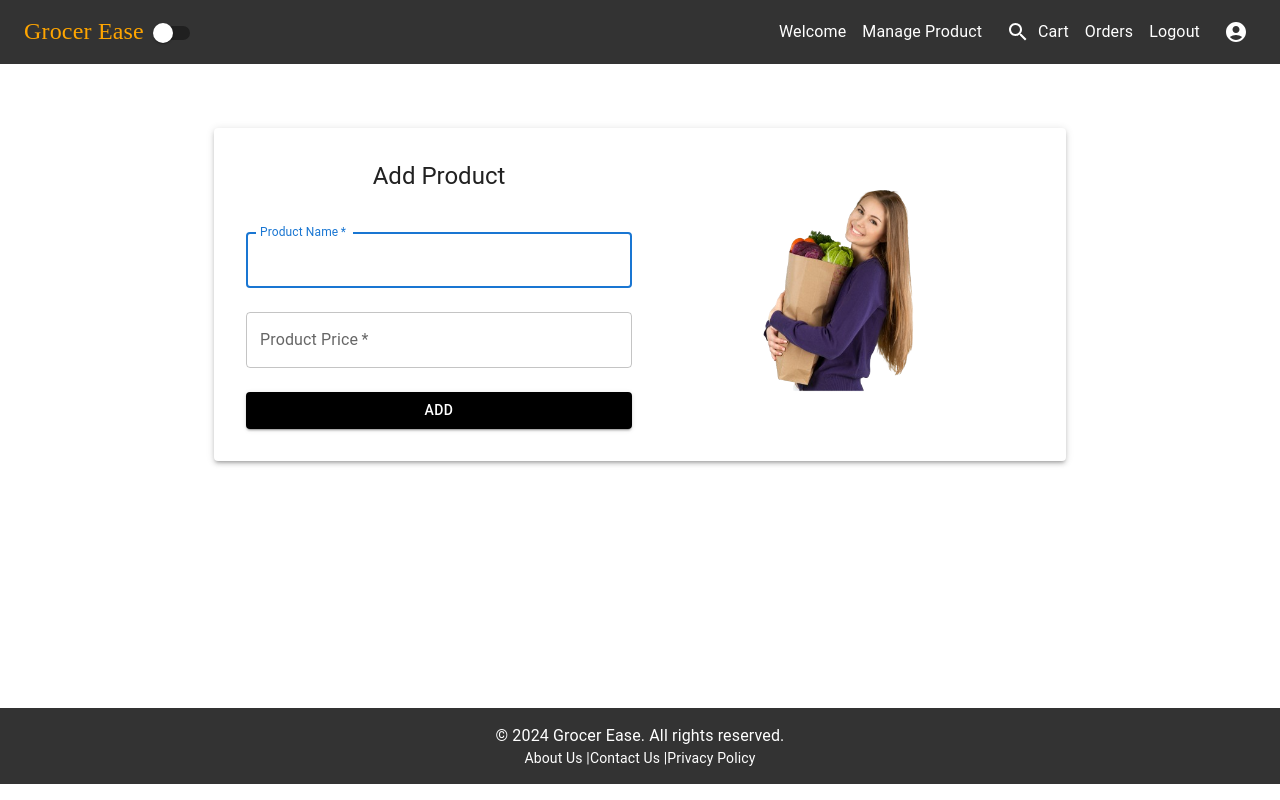
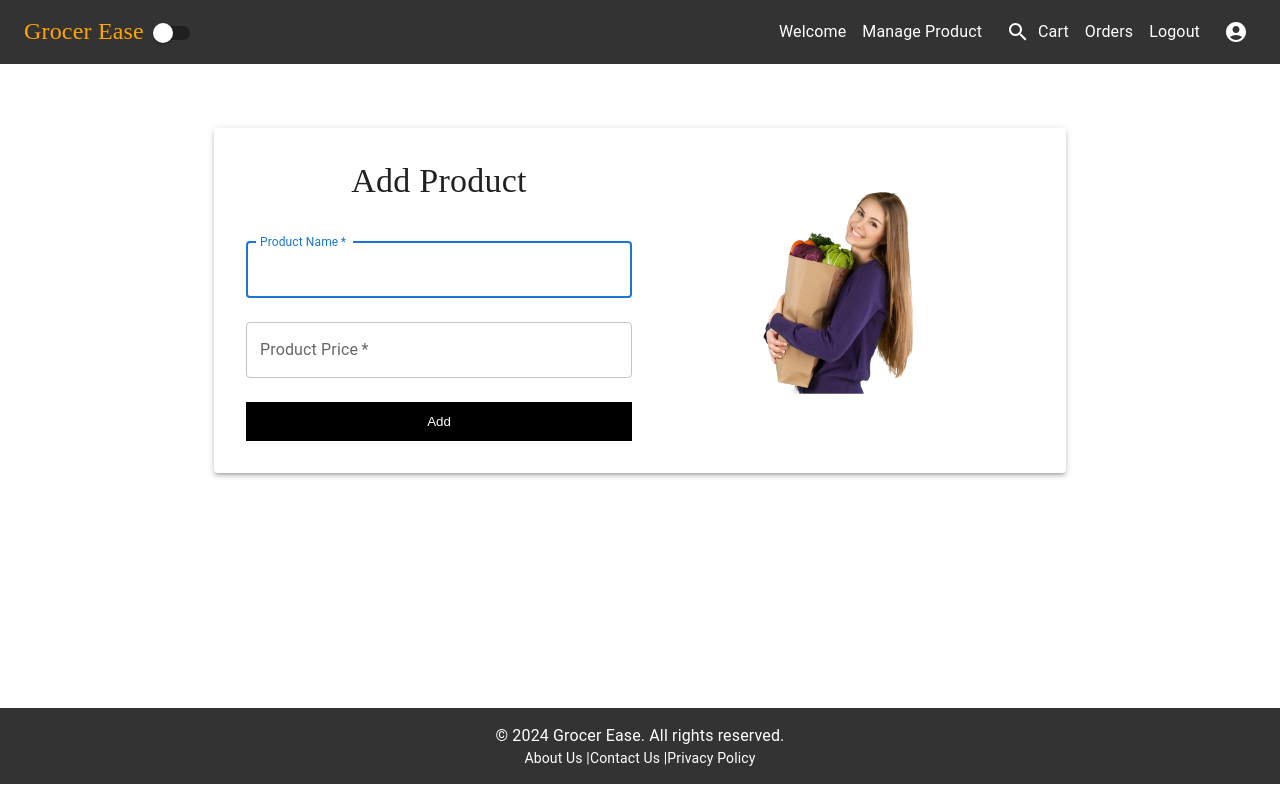
Before and after one commit to melbin726/Grocerease, a React (Create React App) app: page /ManageProducts in a window 1280 px wide. Built offline with nearby package versions, Linux system fonts and the light colour scheme.

Commit message:
Fix ESLint errors and warnings

```diff
--- a/src/Pages/Home.js
+++ b/src/Pages/Home.js
@@ -5,6 +5,7 @@ import Header from '../Components/Header';
     import ProductDetails from '../Components/ProductDetails';
     import { Visibility } from '@mui/icons-material';
     import Footer from '../Components/footer';
+    import ShoppingCartIcon from '@mui/icons-material/ShoppingCart';
 
     const GroceryItemList = () => {
         const [items, setItems] = useState([]);
--- a/src/Pages/Login.js
+++ b/src/Pages/Login.js
@@ -5,6 +5,8 @@ import { useNavigate } from 'react-router-dom';
 import { TextField, Button, Container, Typography, Box, InputAdornment, IconButton, Grid, Paper } from '@mui/material';
 import { Visibility, VisibilityOff } from '@mui/icons-material';
 import axios from 'axios';
+import { styled } from '@mui/system';
+
 
 const Login = () => {
     const [username, setUsername] = useState('');
@@ -13,6 +15,13 @@ const Login = () => {
     const [error, setError] = useState('');
     const navigate = useNavigate();
 
+    const AnimatedImage = styled('div')({
+        transition: 'transform 0.3s ease-in-out',
+        '&:hover': {
+          transform: 'scale(1.1)',
+        },
+      });
+
     const CreateButtonClick = () => {
         navigate('/Register');
     };
@@ -20,6 +29,13 @@ const Login = () => {
     const handleSubmit = async (e) => {
         e.preventDefault();
         setError('');
+
+        const AnimatedTypography = styled(Typography)({
+            transition: 'transform 0.3s ease-in-out',
+            '&:hover': {
+              transform: 'scale(1.1)',
+            },
+          });
 
         try {
             const response = await axios.post('http://localhost:59817/api/Login/Login', {
@@ -157,11 +173,13 @@ const Login = () => {
                         </Box>
                     </Grid>
                     <Grid item xs={12} md={6} sx={{ display: 'flex', justifyContent: 'center', alignItems: 'center' }}>
+                    <AnimatedImage>
                         <img
                             src={`${process.env.PUBLIC_URL}/Black_and_Red_Minimalist_Modern_Registration_Gym_Website_Prototype-removebg-preview.png`}
                             alt="GrocerEase"
                             style={{ maxWidth: '100%', height: 'auto' }}
                         />
+                        </AnimatedImage>
                     </Grid>
                 </Grid>
             </Paper>
--- a/src/Pages/ManageProducts.js
+++ b/src/Pages/ManageProducts.js
@@ -4,12 +4,45 @@ import { TextField, Button, Container, Typography, Box, Paper, Grid } from '@mui
 import axios from 'axios';
 import Header from '../Components/Header';
 import Footer from '../Components/footer';
+import { styled } from '@mui/system';
 
 const ManageProducts = () => {
     const [productName, setProductName] = useState('');
     const [productPrice, setProductPrice] = useState('');
     const [error, setError] = useState('');
     const navigate = useNavigate();
+
+
+    const AnimatedImage = styled('div')({
+        transition: 'transform 0.3s ease-in-out',
+        '&:hover': {
+          transform: 'scale(1.1)',
+        },
+      });
+
+
+
+      const AnimatedTypography = styled(Typography)({
+        transition: 'transform 0.3s ease-in-out',
+        '&:hover': {
+          transform: 'scale(1.1)',
+        },
+      });
+
+      const HoverButton = styled('button')({
+        backgroundColor: 'black',
+        color: 'white',
+        width: '100%',
+        marginTop: '16px',
+        padding: '12px 0',
+        border: 'none',
+        cursor: 'pointer',
+        transition: 'background-color 0.3s ease-in-out',
+        '&:hover': {
+            backgroundColor: 'gray',
+        },
+    });
+
 
     const handleSubmit = async (e) => {
         e.preventDefault();
@@ -60,9 +93,9 @@ const ManageProducts = () => {
                                     alignItems: 'center',
                                 }}
                             >
-                                <Typography component="h1" variant="h5" sx={{ marginBottom: 2 }}>
+                                <AnimatedTypography variant="h4" component="h1" fontFamily={'Marker Felt'} mb={2}>
                                     Add Product
-                                </Typography>
+                                </AnimatedTypography>
                                 {error && (
                                     <Typography color="error" sx={{ mt: 2 }}>
                                         {error}
@@ -92,14 +125,9 @@ const ManageProducts = () => {
                                         value={productPrice}
                                         onChange={(e) => setProductPrice(e.target.value)}
                                     />
-                                    <Button
-                                        type="submit"
-                                        fullWidth
-                                        variant="contained"
-                                        sx={{ backgroundColor: 'black', color: 'white', mt: 2 }}
-                                    >
+                                     <HoverButton type="submit">
                                         Add
-                                    </Button>
+                                        </HoverButton>
                                 </Box>
                             </Box>
                         </Grid>
@@ -112,11 +140,13 @@ const ManageProducts = () => {
                                     height: '100%',
                                 }}
                             >
+                                <AnimatedImage>
                                 <img
                                     src={`${process.env.PUBLIC_URL}/Untitled_design-removebg-previeww.png`}
                                     alt="Product Illustration"
                                     style={{ maxWidth: '100%', height: 'auto' }}
                                 />
+                                </AnimatedImage>
                             </Box>
                         </Grid>
                     </Grid>
--- a/src/Pages/Register.js
+++ b/src/Pages/Register.js
@@ -4,6 +4,7 @@ import React, { useState } from 'react';
 import { useNavigate } from 'react-router-dom';
 import { TextField, Button, Container, Typography, Box, FormControlLabel, Checkbox, Grid, Paper } from '@mui/material';
 import axios from 'axios';
+import { styled } from '@mui/system';
 
 const Register = () => {
     const [userName, setUsername] = useState('');
@@ -21,6 +22,13 @@ const Register = () => {
     const CreateButtonClick = () => {
         navigate('/');
     };
+
+    const AnimatedImage = styled('div')({
+        transition: 'transform 0.3s ease-in-out',
+        '&:hover': {
+          transform: 'scale(1.1)',
+        },
+      });
 
     const handleSubmit = async (e) => {
         e.preventDefault();
@@ -219,11 +227,13 @@ const Register = () => {
                         </Box>
                     </Grid>
                     <Grid item xs={12} md={6} sx={{ display: 'flex', justifyContent: 'center', alignItems: 'center' }}>
+                        <AnimatedImage>
                         <img
                             src={`${process.env.PUBLIC_URL}/Untitled_design-removebg-preview.png`}
                             alt="GrocerEase"
                             style={{ maxWidth: '100%', height: 'auto' }}
                         />
+                        </AnimatedImage>
                     </Grid>
                 </Grid>
             </Paper>
```
Lines whose indentation alone changed are shown as unchanged.
